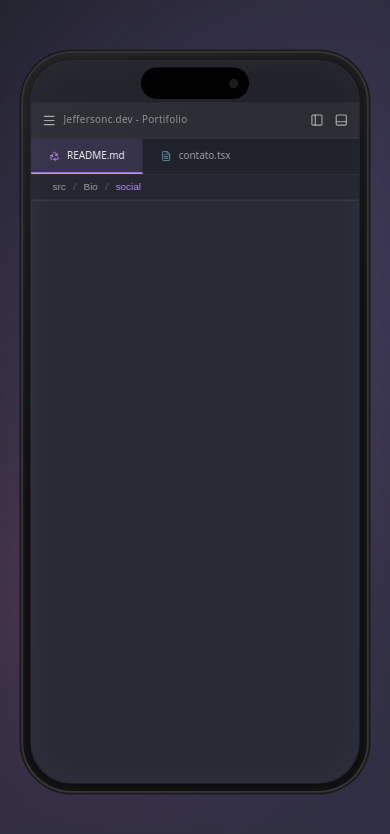
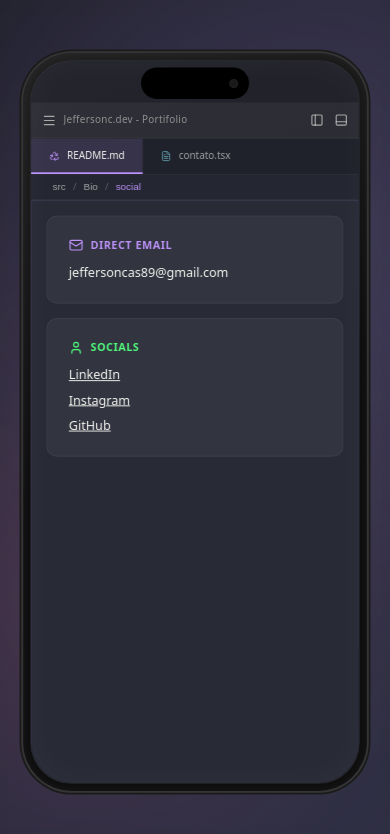
Before and after one commit to Jeffersoncharlles/jeffersonc.dev, a Next.js app: page /social in a window 390 px wide. Shown: the top 834 px of the page. Built offline with nearby package versions, Linux system fonts and the light colour scheme.

Commit message:
feat: install resend

```diff
--- a/payload.config.ts
+++ b/payload.config.ts
@@ -1,9 +1,9 @@
+import path from 'node:path'
+import { fileURLToPath } from 'node:url'
 import { postgresAdapter } from '@payloadcms/db-postgres'
 import { lexicalEditor } from '@payloadcms/richtext-lexical'
 import { s3Storage } from '@payloadcms/storage-s3'
-import path from 'path'
 import { buildConfig } from 'payload'
-import { fileURLToPath } from 'url'
 
 // Collections
 import { Blog } from '@/core/infra/cms/collections/Blog'
--- a/src/app/(app)/(vscode)/(rotas)/experiencia/_components/experiences-list.tsx
+++ b/src/app/(app)/(vscode)/(rotas)/experiencia/_components/experiences-list.tsx
@@ -1,29 +1,5 @@
-import { format, isValid, parseISO } from 'date-fns'
-import { ptBR } from 'date-fns/locale'
-
 import { makeGetExperience } from '@/core/infra/services/experience-services'
-
-const formatMonthYear = (value: string) => {
-  const date = parseISO(value)
-
-  if (!isValid(date)) {
-    return null
-  }
-
-  return format(date, 'MMM yyyy', { locale: ptBR })
-}
-
-const formatExperiencePeriod = (startDate: string, endDate?: string | null) => {
-  const start = formatMonthYear(startDate)
-
-  if (!start) {
-    return 'Data inválida'
-  }
-
-  const end = endDate ? formatMonthYear(endDate) : null
-
-  return `${start} até ${end || 'o momento'}`
-}
+import { formatExperiencePeriod } from '@/shared/utils/format-experience-period'
 
 export const ExperiencesList = async () => {
   const experience = await makeGetExperience().execute()
--- a/src/app/(app)/(vscode)/(rotas)/social/page.tsx
+++ b/src/app/(app)/(vscode)/(rotas)/social/page.tsx
@@ -1,4 +1,54 @@
+import { Mail, User } from 'lucide-react'
+import Link from 'next/link'
+
 const SocialPage = () => {
-  return <div></div>
+  return (
+    <div className="grid grid-cols-1 md:grid-cols-2 gap-4">
+      <div className="p-6 rounded-xl border border-white/5 bg-white/5 flex flex-col gap-2">
+        <div className="flex items-center gap-2 text-dracula-purple mb-1">
+          <Mail className="w-4 h-4" />
+          <span className="text-xs font-bold uppercase tracking-wider">
+            Direct Email
+          </span>
+        </div>
+        <p className="text-sm text-foreground">jeffersoncas89@gmail.com</p>
+      </div>
+      <div className="p-6 rounded-xl border border-white/5 bg-white/5 flex flex-col gap-2">
+        <div className="flex items-center gap-2 text-dracula-green mb-1">
+          <User className="w-4 h-4" />
+          <span className="text-xs font-bold uppercase tracking-wider">
+            Socials
+          </span>
+        </div>
+        <p className="text-sm text-foreground">
+          <Link
+            href="https://www.linkedin.com/in/jeffersoncharlles/"
+            target="_blank"
+            className="underline hover:text-dracula-green transition"
+          >
+            LinkedIn
+          </Link>
+        </p>
+        <p className="text-sm text-foreground">
+          <Link
+            href="https://www.instagram.com/jeffersonc.dev/"
+            target="_blank"
+            className="underline hover:text-dracula-green transition"
+          >
+            Instagram
+          </Link>
+        </p>
+        <p className="text-sm text-foreground">
+          <Link
+            href="https://www.github.com/jeffersoncharlles/"
+            target="_blank"
+            className="underline hover:text-dracula-green transition"
+          >
+            GitHub
+          </Link>
+        </p>
+      </div>
+    </div>
+  )
 }
 export default SocialPage
--- a/src/app/(app)/(vscode)/contato/page.tsx
+++ b/src/app/(app)/(vscode)/contato/page.tsx
@@ -30,32 +30,6 @@ const ContactPage = () => {
           </div>
 
           <FormContact />
-
-          {/* Alternative Contact Info */}
-          <div className="grid grid-cols-1 md:grid-cols-2 gap-4">
-            <div className="p-6 rounded-xl border border-white/5 bg-white/5 flex flex-col gap-2">
-              <div className="flex items-center gap-2 text-dracula-purple mb-1">
-                <Mail className="w-4 h-4" />
-                <span className="text-xs font-bold uppercase tracking-wider">
-                  Direct Email
-                </span>
-              </div>
-              <p className="text-sm text-foreground">
-                jefferson.charlles@example.com
-              </p>
-            </div>
-            <div className="p-6 rounded-xl border border-white/5 bg-white/5 flex flex-col gap-2">
-              <div className="flex items-center gap-2 text-dracula-green mb-1">
-                <User className="w-4 h-4" />
-                <span className="text-xs font-bold uppercase tracking-wider">
-                  Socials
-                </span>
-              </div>
-              <p className="text-sm text-foreground">
-                Check the "Socials" tab in README.md
-              </p>
-            </div>
-          </div>
         </div>
       </div>
     </div>
--- a/src/app/(app)/(vscode)/layout.tsx
+++ b/src/app/(app)/(vscode)/layout.tsx
@@ -55,7 +55,7 @@ export default function VSCodeLayout({
       <div className="hidden md:flex lg:hidden w-full justify-center items-center relative z-10">
         <IpadMockup>{uiContent}</IpadMockup>
       </div>
-      <div className="flex md:hidden w-full justify-center items-center relative z-10">
+      <div className="flex md:hidden w-full justify-center items-center relative z-10 my-2">
         <IphoneMockup>{uiContent}</IphoneMockup>
       </div>
     </div>
--- a/src/components/UI/code-block.tsx
+++ b/src/components/UI/code-block.tsx
@@ -95,7 +95,7 @@ export const CodeBlock = ({
           '[&_pre_.indent::before]:bg-current',
           //até aqui é para as linhas de indentação
         )}
-        // biome-ignore lint/security/noDangerouslySetInnerHtml: <explanation>
+        // biome-ignore lint/security/noDangerouslySetInnerHtml: true - we trust the output from shiki
         dangerouslySetInnerHTML={{ __html: parsedCode }}
       />
     </div>
--- /dev/null
+++ b/src/shared/utils/format-experience-period.ts
@@ -0,0 +1,27 @@
+import { format, isValid, parseISO } from 'date-fns'
+import { ptBR } from 'date-fns/locale'
+
+const formatMonthYear = (value: string) => {
+  const date = parseISO(value)
+
+  if (!isValid(date)) {
+    return null
+  }
+
+  return format(date, 'MMM yyyy', { locale: ptBR })
+}
+
+export const formatExperiencePeriod = (
+  startDate: string,
+  endDate?: string | null,
+) => {
+  const start = formatMonthYear(startDate)
+
+  if (!start) {
+    return 'Data inválida'
+  }
+
+  const end = endDate ? formatMonthYear(endDate) : null
+
+  return `${start} até ${end || 'o momento'}`
+}
```
Also changed, not shown: 2 other files (tests, documents, lock files or other folders).
